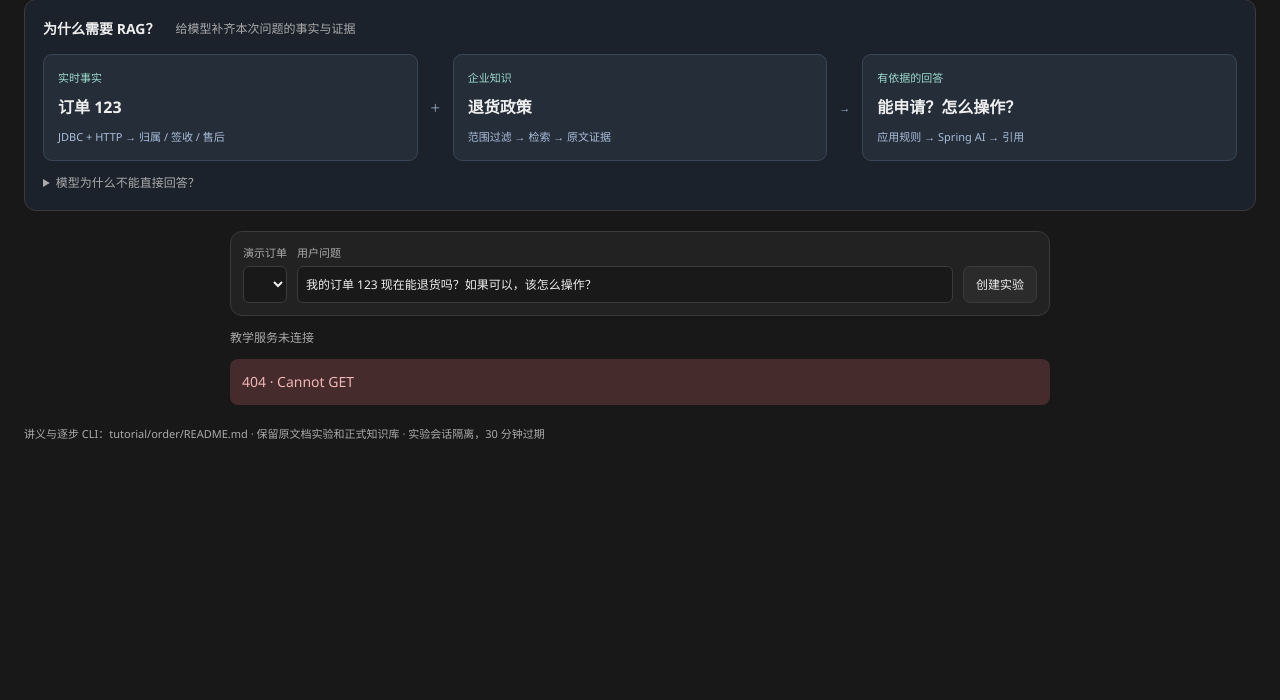
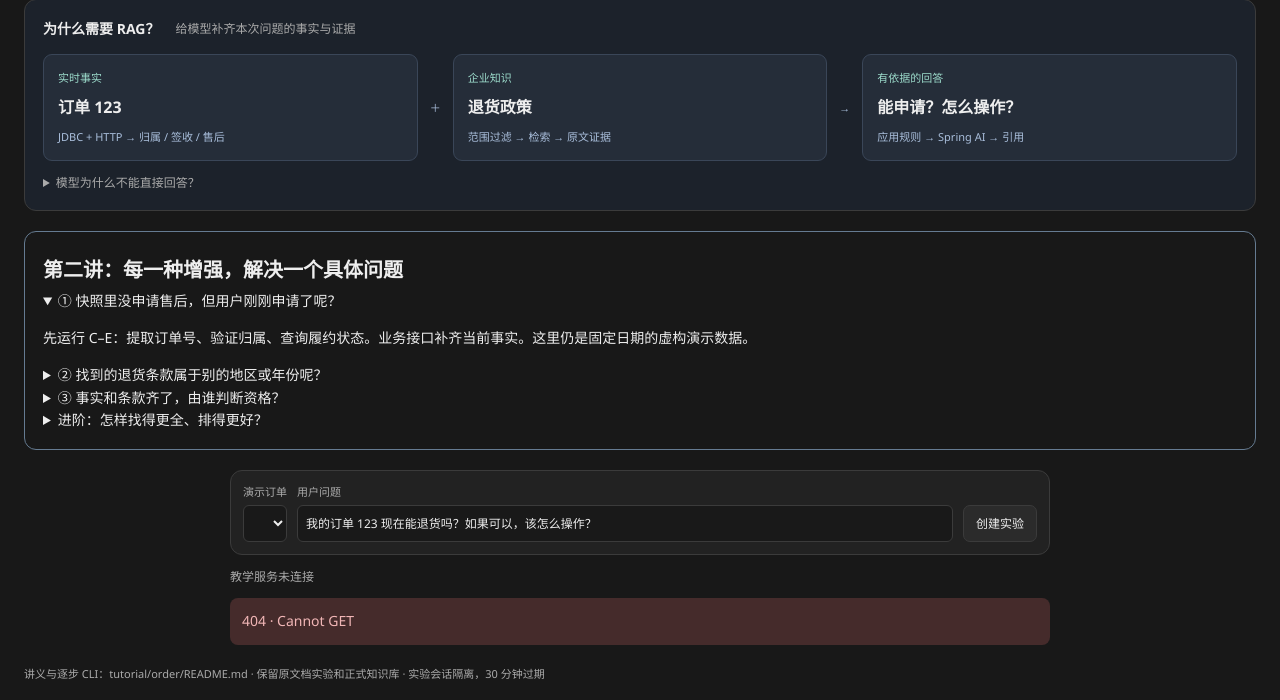
Before and after one commit to LiviMava/1029, a web app: page /tutorial.html in a window 1280 px wide. Shown: the part 358-1058 px from the top of the page. Before the commit the page ends 797 px from the top, so only its background shows below. Run offline with its HTML, style and script files only (its server is not run), Linux system fonts and the light colour scheme; data that the repository does not hold is empty.

Commit message:
feat(tutorial): introduce business enhancements through three questions

```diff
--- a/java-chatbot/src/main/resources/static/tutorial.html
+++ b/java-chatbot/src/main/resources/static/tutorial.html
@@ -10,7 +10,7 @@
   <div class="map-lanes"><div><span class="map-tag">实时事实</span><strong>订单 123</strong><span>JDBC + HTTP → 归属 / 签收 / 售后</span></div><span class="map-plus" aria-hidden="true">＋</span><div><span class="map-tag">企业知识</span><strong>退货政策</strong><span>范围过滤 → 检索 → 原文证据</span></div><span class="map-plus" aria-hidden="true">→</span><div><span class="map-tag">有依据的回答</span><strong>能申请？怎么操作？</strong><span>应用规则 → Spring AI → 引用</span></div></div>
   <details><summary>模型为什么不能直接回答？</summary><p>模型没有订单的实时状态，也无法确定企业适用的政策。业务接口提供事实，RAG 提供相关原文，应用规则判断申请资格，模型组织解释。</p></details>
  </section>
- <div class="workspace">
+ <section class="answer-progress"><h2>第二讲：每一种增强，解决一个具体问题</h2><details open><summary>① 快照里没申请售后，但用户刚刚申请了呢？</summary><p>先运行 C–E：提取订单号、验证归属、查询履约状态。业务接口补齐当前事实。这里仍是固定日期的虚构演示数据。</p></details><details><summary>② 找到的退货条款属于别的地区或年份呢？</summary><p>运行 F：依据订单地区、品类、购买日期和发布状态限定政策范围，再检索条款。相似不等于适用。</p></details><details><summary>③ 事实和条款齐了，由谁判断资格？</summary><p>运行 K–L：应用规则判断，模型解释理由与操作步骤。商品完好等未核实条件必须保留。</p></details><details><summary>进阶：怎样找得更全、排得更好？</summary><p>G–J 拆解关键词、向量、融合和重排。这些步骤处理检索质量；它们不能替代事实查询或适用性判断。先理解上述三个问题，再展开排序机制。</p></details></section><div class="workspace">
   <aside class="overview"><div class="overview-heading"><h2>12 步，5 个阶段</h2><span id="progress">第 1 / 12 步</span></div><p class="muted">点击任意一步：先看关键结果；原始数据和实现代码默认收起。</p><div id="pipeline" aria-label="订单检索流水线"></div><p class="muted flow-note">A 的政策原文供 B 建库；B 的检索库供 F 筛选；D 的订单事实用于 F 和 K；E 的签收与售后状态用于 K。</p><div class="navigation"><button id="previous">← 上一步</button><button id="next">下一步 →</button></div><p class="muted boundary">SQL / HTTP 真实执行；订单、履约状态和政策均为虚构。G / H 可并行，演示按顺序执行。只提供建议，不执行售后操作。</p></aside>
   <section class="experiment">
    <p class="scenario-note">选择场景会填入示例问题；本轮订单号以问题中提取的结果为准。</p>
@@ -21,7 +21,7 @@
    <div id="node-detail" hidden>
    <div id="step-flow" class="step-flow" aria-label="当前步骤的数据流"></div>
    <details class="step-why"><summary>为什么需要这一步？</summary><p id="step-why-text"></p></details>
-   <div class="boundary-bar"><span>应用 / 端口</span><strong id="boundary"></strong></div>
+   <details><summary>查看应用与端口</summary><div class="boundary-bar"><span>应用 / 端口</span><strong id="boundary"></strong></div></details>
    <p id="explanation" class="explanation"></p>
    <section class="panel summary-panel"><div class="panel-heading"><span class="summary-label">关键结果</span><h3>先看这一步得到了什么</h3></div><div id="highlights"></div></section>
    <details class="panel raw-panel" id="raw-panel"><summary>原始数据（INPUT / OUTPUT）<span id="timing"></span><span class="muted">默认收起，展开可核对每个字段</span></summary>
```
